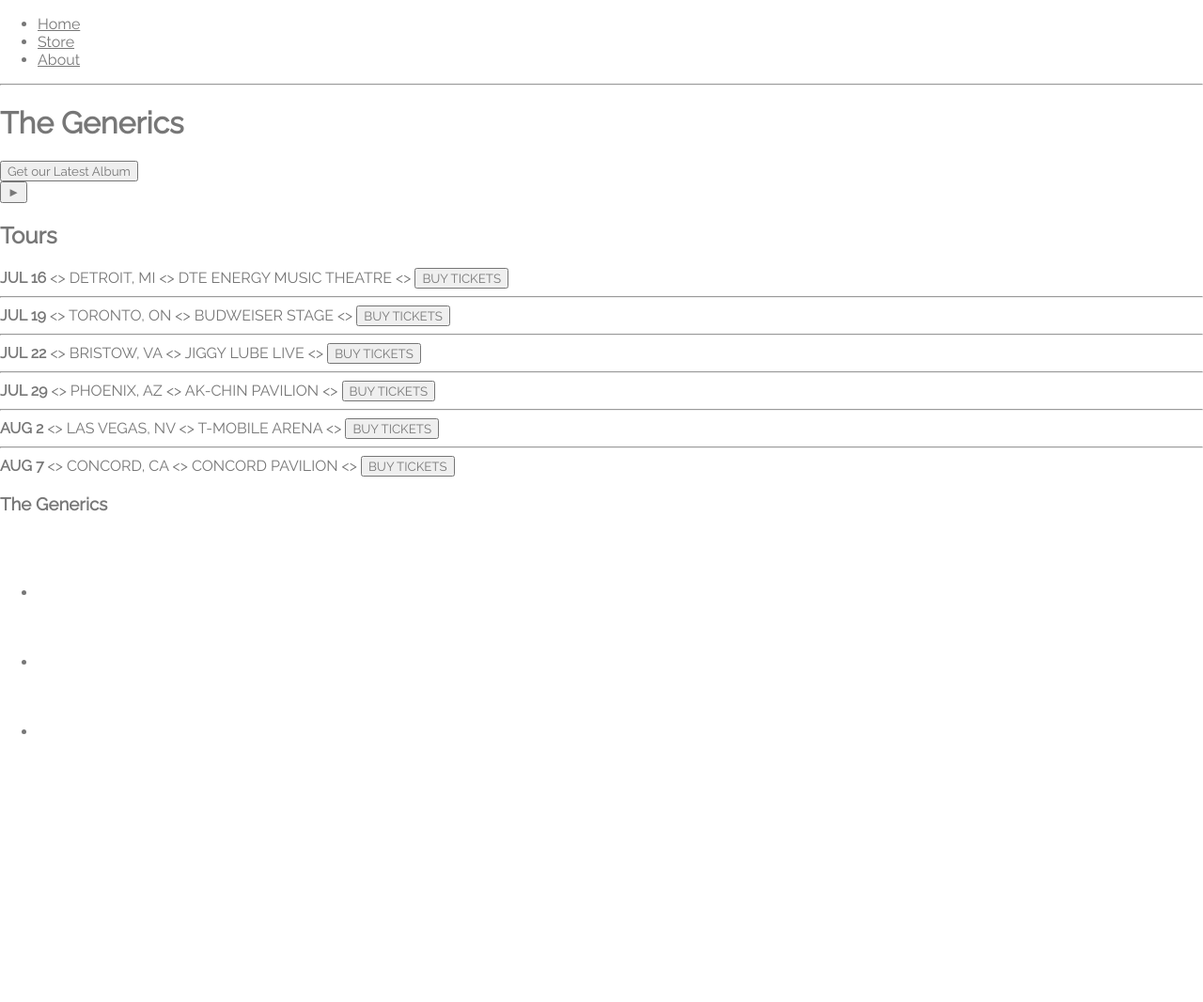
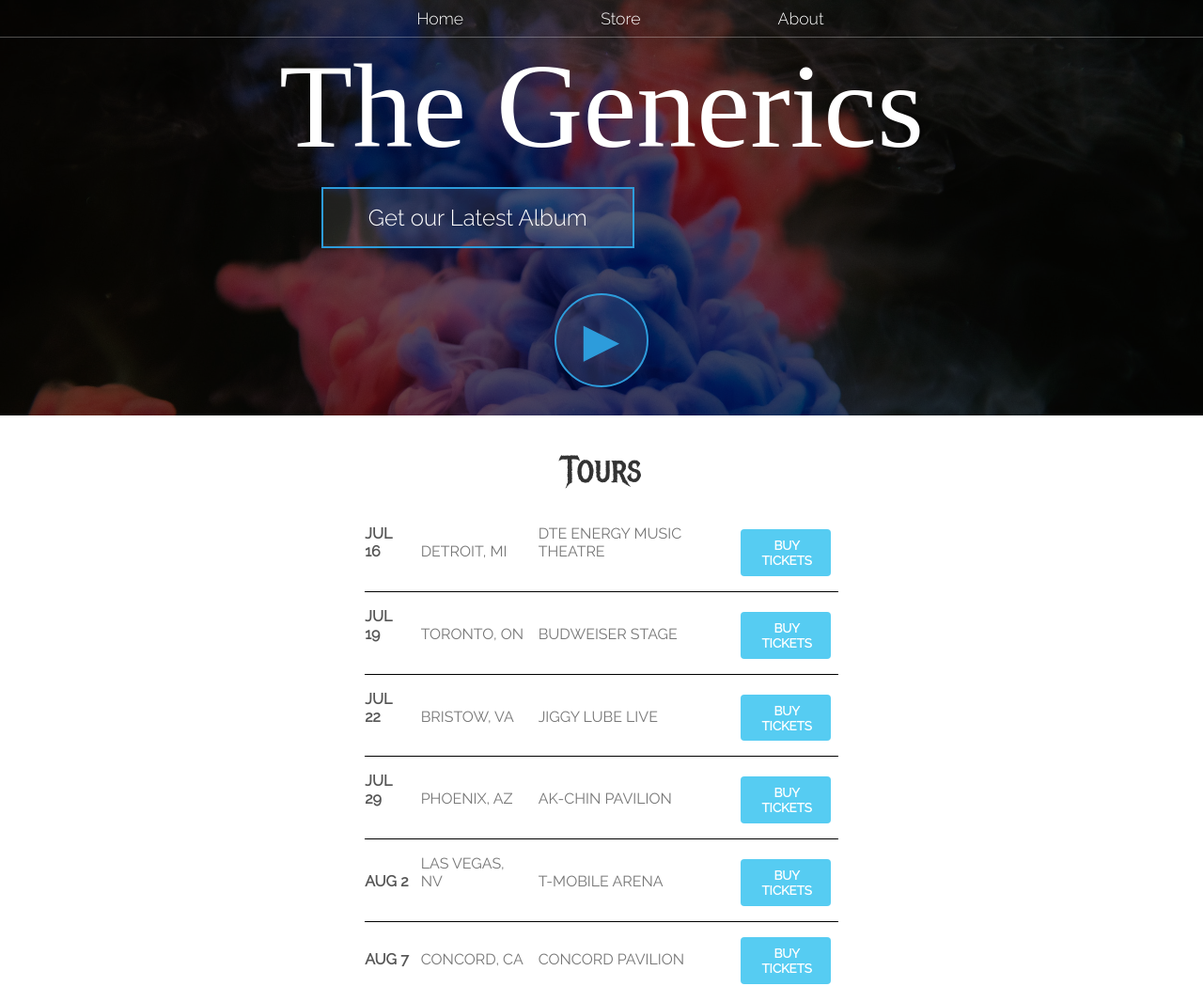
Before and after one commit to gabdir/web_app, a plain HTML site: page index.html in a window 1280 px wide. Shown: the top 1066 px of the page at 94% size. Before the commit the page ends 804 px from the top, so only its background shows below. Drawn offline with Linux system fonts and the light colour scheme; a web font is replaced by a local one.

Commit message:
css part

```diff
--- a/css/style.css
+++ b/css/style.css
@@ -20,10 +20,10 @@ html, body {
     padding: 0;
 }
 
-body{
+body {
     display: flex;
     flex-direction: column;
-    height: 100%;
+    height: 100vh;
 }
 
 .nav ul {
@@ -58,7 +58,7 @@ body{
 
 .main-header {
     background-color: rgba(0, 0, 0, .6);
-    background-image: url("/Images/Header\ Background.jpg");
+    background-image: url("/Images/Header Background.jpg");
     background-blend-mode: multiply;
     background-size: cover;
     padding-bottom: 30px;
@@ -77,14 +77,15 @@ body{
     font-size: 8em;
 }
 
+.content-section {
+    margin: 1em;
+    flex: 1 0 auto;
+}
+
 .container {
     max-width: 900px;
-    margin: auto;
+    margin: 0 auto;
     padding: 0 1.5em;
-}
-
-.content-section {
-    margin-bottom: 1em;
 }
 .section-header {
     font-family: "Metal Mania";
@@ -106,11 +107,7 @@ body{
     background-color: #56CCF2;
     color: white;
     padding: .25em 0;
-    position: absolute;
-    bottom: 0;
-    width: 100%;
 }
-
 .main-footer-container {
     display: flex;
     align-items: center;
@@ -130,36 +127,83 @@ body{
     height: 30px;
 }
 
-.content{
-    display: flex;
-    justify-content: center;
+.btn {
+    text-align: center;
+    vertical-align: middle;
+    padding: .67em .67em;
+    cursor: pointer;
 }
 
-@media (max-width: 600px){
-    .band-name-large{
-        font-size: 6em;
-    }
-    .section-header {
-        font-size: 2em;
-    }
-    .main-nav{
-        font-size: 1em;
-    }
-    .content{
-        font-size: 0.5em;
-    }
-    .footer-nav img {
-        width: 15px;
-        height: 15px;
-    }
-    .footer-header{
-        font-size: 2em;
-    }
-    .main-footer{
-        margin-top: 1em;
-    }
-    .about-band-image {
-        width: 100px;
-        height: 100px;
-    }
+.btn-header {
+    margin: .5em 15% 2em 15%;
+    color: white;
+    border: 2px solid #2D9CDB;
+    background-color: rgba(255, 255, 255, .1);
+    border-radius: 0;
+    font-size: 1.5em;
+    font-weight: lighter;
+    padding-left: 2em;
+    padding-right: 2em;
+    outline: none;
 }
+
+.btn-header:hover {
+    background-color: rgba(255, 255, 255, .3);
+}
+
+.btn-play {
+    display: block;
+    margin: 0 auto;
+    color: #2D9CDB;
+    font-size: 4em;
+    border-radius: 50%;
+    width: 100px;
+    height: 100px;
+    padding: 0;
+    text-align: center;
+}
+
+.btn-primary {
+    color: white;
+    background-color: #56CCF2;
+    border: none;
+    border-radius: .3em;
+    font-weight: bold;
+}
+
+.btn-primary:hover {
+    background-color: #2D9CDB;
+}
+
+.tour-row {
+    border-bottom: 1px solid black;
+    padding-bottom: 1em;
+    margin-bottom: 1em;
+}
+
+.tour-row:last-child {
+    border: none;
+}
+
+.tour-item {
+    display: inline-block;
+    padding-right: .5em;
+}
+
+.tour-date {
+    color: #555;
+    width: 11%;
+    font-weight: bold;
+}
+
+.tour-city {
+    width: 24%;
+}
+
+.tour-arena {
+    width: 42%;
+}
+
+.tour-btn {
+    max-width: 19%;
+}
--- a/index.html
+++ b/index.html
@@ -7,87 +7,65 @@
     <link rel="stylesheet" href="css/style.css">
 </head>
 <body>
-    <header>
-        <nav>
+    <header class="main-header">
+        <nav class="nav main-nav">
             <ul>
                 <li><a href="#">Home</a></li>
                 <li><a href="store.html">Store</a></li>
                 <li><a href="about.html">About</a></li>
             </ul>
         </nav>
-        <hr>
-        <h1>The Generics</h1>
-        <button>Get our Latest Album</button>
-        <br>
-        <button type="button">&#9658;</button>
+        <h1 class="band-name band-name-large">The Generics</h1>
+        <div class="container">
+        <button class="btn btn-header" type="button">Get our Latest Album</button>
+        </div>
+        <button type="button" class="btn btn-header btn-play">&#9658;</button>
     </header>
-    <section>
-        <h2>Tours</h2>
+    <section class="content-section container">
+        <h2 class="section-header">Tours</h2>
         <div>
-            <div>
-                <strong>JUL 16</strong>
-                &lt;&gt;
-                <span>DETROIT, MI</span>
-                &lt;&gt;
-                <span>DTE ENERGY MUSIC THEATRE</span>
-                &lt;&gt;
-                <button type="button">BUY TICKETS</button>
-                <hr>
+            <div class="tour-row">
+                <span class="tour-item tour-date">JUL 16</span>
+                <span class="tour-item tour-city">DETROIT, MI</span>
+                <span class="tour-item tour-arena">DTE ENERGY MUSIC THEATRE</span>
+                <button type="button" class="tour-item tour-btn btn btn-primary">BUY TICKETS</button>
             </div>
-            <div>
-                <strong>JUL 19</strong>
-                &lt;&gt;
-                <span>TORONTO, ON</span>
-                &lt;&gt;
-                <span>BUDWEISER STAGE</span>
-                &lt;&gt;
-                <button type="button">BUY TICKETS</button>
-                <hr>
+            <div class="tour-row">
+                <span class="tour-item tour-date">JUL 19</span>
+                <span class="tour-item tour-city">TORONTO, ON</span>
+                <span class="tour-item tour-arena">BUDWEISER STAGE</span>
+                <button type="button" class="tour-item tour-btn btn btn-primary">BUY TICKETS</button>
             </div>
-            <div>
-                <strong>JUL 22</strong>
-                &lt;&gt;
-                <span>BRISTOW, VA</span>
-                &lt;&gt;
-                <span>JIGGY LUBE LIVE</span>
-                &lt;&gt;
-                <button type="button">BUY TICKETS</button>
-                <hr>
+            <div class="tour-row">
+                <span class="tour-item tour-date">JUL 22</span>
+                <span class="tour-item tour-city">BRISTOW, VA</span>
+                <span class="tour-item tour-arena">JIGGY LUBE LIVE</span>
+                <button type="button" class="tour-item tour-btn btn btn-primary">BUY TICKETS</button>
             </div>
-            <div>
-                <strong>JUL 29</strong>
-                &lt;&gt;
-                <span>PHOENIX, AZ</span>
-                &lt;&gt;
-                <span>AK-CHIN PAVILION</span>
-                &lt;&gt;
-                <button type="button">BUY TICKETS</button>
-                <hr>
+            <div class="tour-row">
+                <span class="tour-item tour-date">JUL 29</span>
+                <span class="tour-item tour-city">PHOENIX, AZ</span>
+                <span class="tour-item tour-arena">AK-CHIN PAVILION</span>
+                <button type="button" class="tour-item tour-btn btn btn-primary">BUY TICKETS</button>
             </div>
-            <div>
-                <strong>AUG 2</strong>
-                &lt;&gt;
-                <span>LAS VEGAS, NV</span>
-                &lt;&gt;
-                <span>T-MOBILE ARENA</span>
-                &lt;&gt;
-                <button type="button">BUY TICKETS</button>
-                <hr>
+            <div class="tour-row">
+                <span class="tour-item tour-date">AUG 2</span>
+                <span class="tour-item tour-city">LAS VEGAS, NV</span>
+                <span class="tour-item tour-arena">T-MOBILE ARENA</span>
+                <button type="button" class="tour-item tour-btn btn btn-primary">BUY TICKETS</button>
             </div>
-            <div>
-                <strong>AUG 7</strong>
-                &lt;&gt;
-                <span>CONCORD, CA</span>
-                &lt;&gt;
-                <span>CONCORD PAVILION</span>
-                &lt;&gt;
-                <button type="button">BUY TICKETS</button>
+            <div class="tour-row">
+                <span class="tour-item tour-date">AUG 7</span>
+                <span class="tour-item tour-city">CONCORD, CA</span>
+                <span class="tour-item tour-arena">CONCORD PAVILION</span>
+                <button type="button" class="tour-item tour-btn btn btn-primary">BUY TICKETS</button>
             </div>
         </div>
     </section>
-    <footer>
-        <h3>The Generics</h3>
-        <ul>
+    <footer class="main-footer">
+        <div class="container main-footer-container">
+            <h3 class="band-name footer-header">The Generics</h3>
+            <ul class="nav footer-nav">
                 <li>
                     <a href="https://youtube.com" target="_blank">
                     <img src="Images/YouTube Logo.png">
@@ -99,11 +77,12 @@
                     </a>
                 </li>
                 <li>
-                <a href="https://facebook.com" target="_blank">
+                    <a href="https://facebook.com" target="_blank" class="facebook-anchor">
                         <img src="Images/Facebook Logo.png">
                     </a>
                 </li>
             </ul>
+        </div>
     </footer>
 </body>
 </html>
```
Also changed, not shown: about.html (+4 -6 lines). Lines whose indentation alone changed are shown as unchanged.
